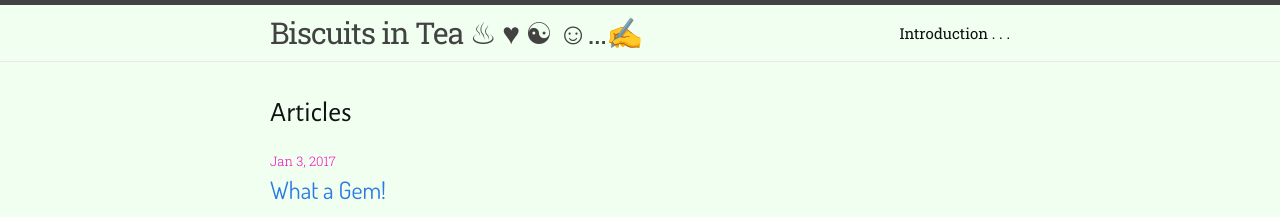
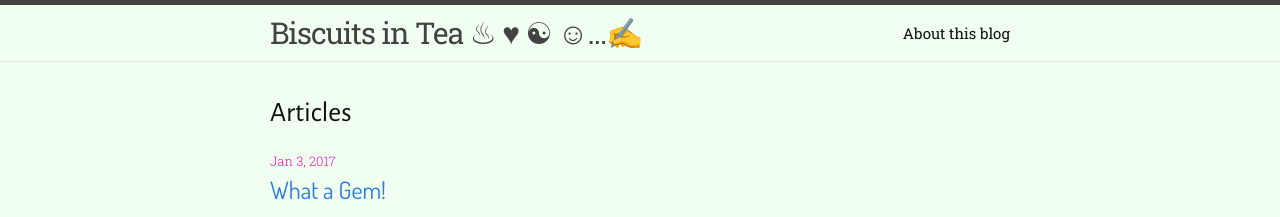
Before and after one commit to raghuugare/raghuugare.bkup, a Jekyll site: the page built from index.html, in a window 1280 px wide. Shown: the top 217 px of the page. Built offline with Jekyll 4.4.1, drawn with Linux system fonts in a browser that asks for light colours; some web fonts are replaced.

Commit message:
Small text change.
Small text change.

```diff
--- a/about.md
+++ b/about.md
@@ -1,6 +1,6 @@
 ---
 layout: page
-title: Introduction . . .
+title: About this blog
 permalink: /intro/
 ---
 
```
